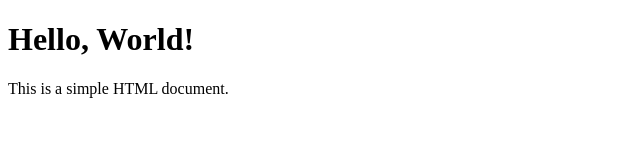
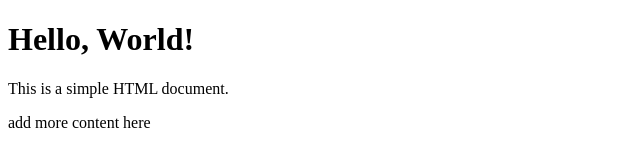
Before and after one commit to karan450/gitintro, a plain HTML site: page index.html in a window 1280 px wide. Shown: the whole page, without its empty margins (0-640 px from the left). Drawn offline with Linux system fonts and the light colour scheme.

Commit message:
added some more content

```diff
--- a/index.html
+++ b/index.html
@@ -8,5 +8,6 @@
 <body>
     <h1>Hello, World!</h1>
     <p>This is a simple HTML document.</p>
+    <p>add more content here</p>
 </body>
 </html>
```
